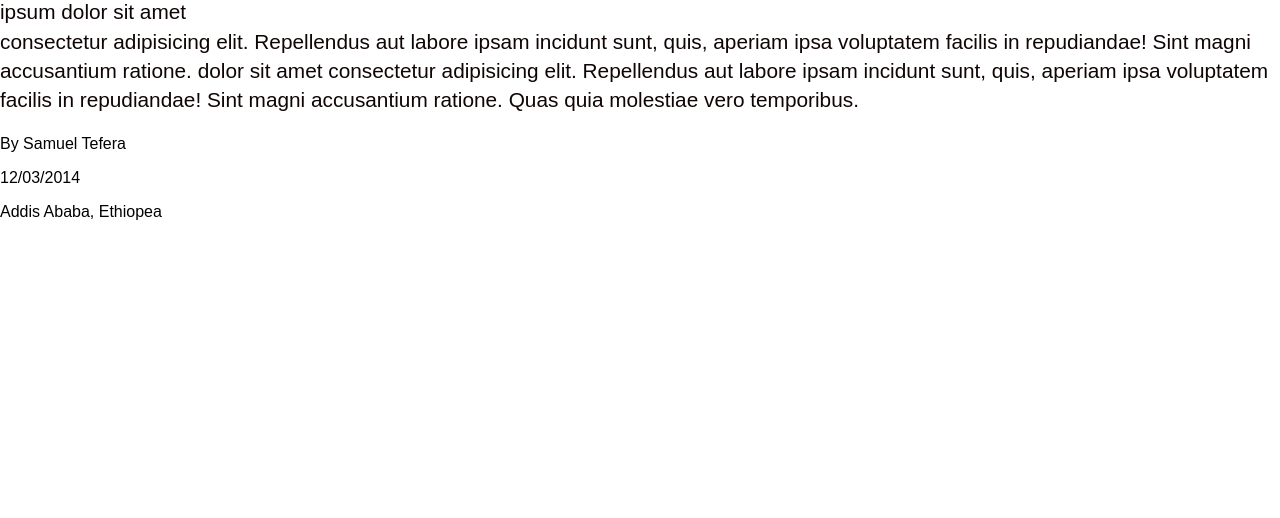
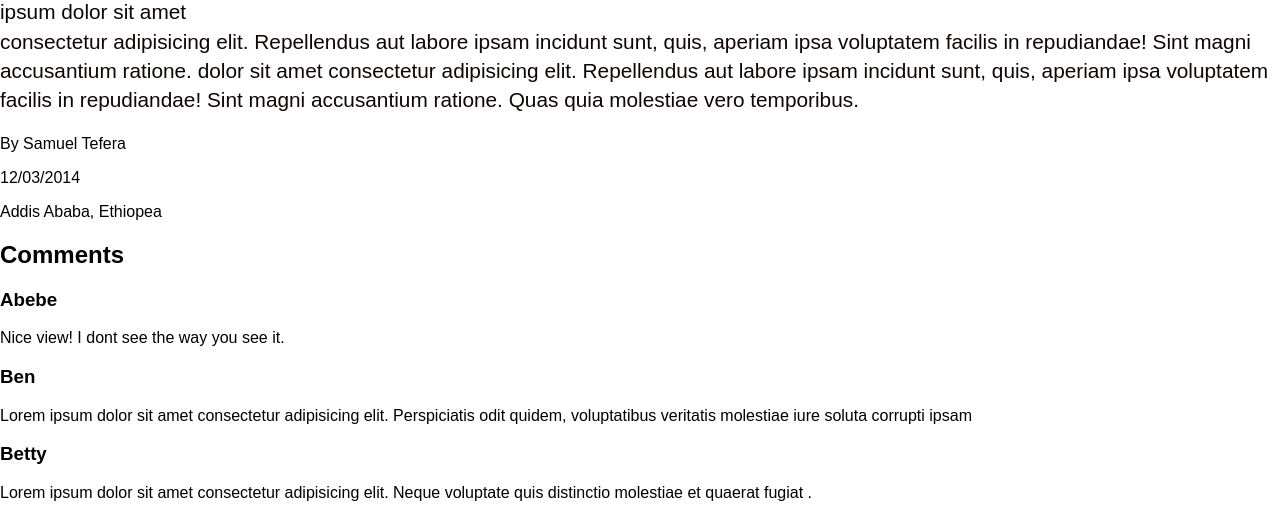
Before and after one commit to Samuel-Tefera/my-site, a Django app: template blog/templates/blog/post-detail.html in a window 1280 px wide. Shown: the part 1193-1711 px from the top of the page. Before the commit the page ends 1430 px from the top, so only its background shows below. Run offline with Django 5.2, Linux system fonts and the light colour scheme; the template is opened without the code that fills it, so the values that code supplies are empty.

Commit message:
add comment section

```diff
--- a/blog/templates/blog/post-detail.html
+++ b/blog/templates/blog/post-detail.html
@@ -60,5 +60,23 @@
             <p>Addis Ababa, Ethiopea</p>
         </div>
     </section>
+    <section class="comment-section">
+        <h2 class="">Comments</h2>
+        <div class="comment">
+            <h3 class="comment-name">Abebe</h3>
+            <p class="comment-text">Nice view! I dont see the way you see  it.</p>
+        </div>
+        <div class="comment">
+            <h3 class="comment-name">Ben</h3>
+            <p class="comment-text">Lorem ipsum dolor sit
+                amet consectetur adipisicing elit. Perspiciatis odit quidem,
+                voluptatibus veritatis molestiae iure soluta corrupti ipsam </p>
+        </div>
+        <div class="comment">
+            <h3 class="comment-name">Betty</h3>
+            <p class="comment-text">Lorem ipsum dolor sit amet consectetur
+                adipisicing elit. Neque voluptate quis distinctio molestiae et quaerat fugiat .</p>
+        </div>
+    </section>
 </body>
 </html>
```
